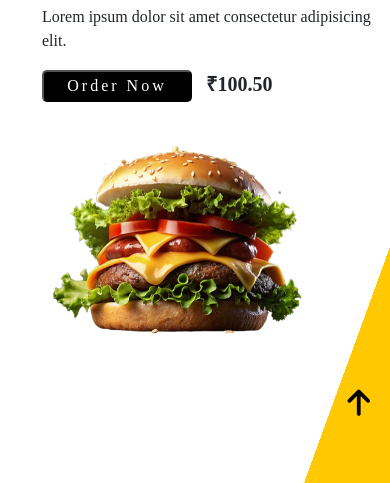
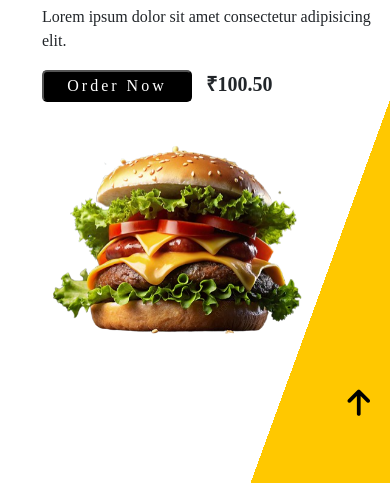
Before and after one commit to sahla286/Burger, a plain HTML site: page index.html in a window 390 px wide. Shown: the part 361-844 px from the top of the page. Drawn offline with nearby package versions, Linux system fonts and the light colour scheme.

Commit message:
Update style.css

```diff
--- a/style.css
+++ b/style.css
@@ -129,12 +129,6 @@
 @media screen and (max-width:799px) {
     .home-section{
         height: 140vh;
-    }
-}
-@media screen and (max-width:550px) {
-    .home-section{
-        height: 271vh;
-        background: linear-gradient(110deg, white 50%, #ffc800 50%);
     }
 }
 @media screen and (max-width:420px) {
```
